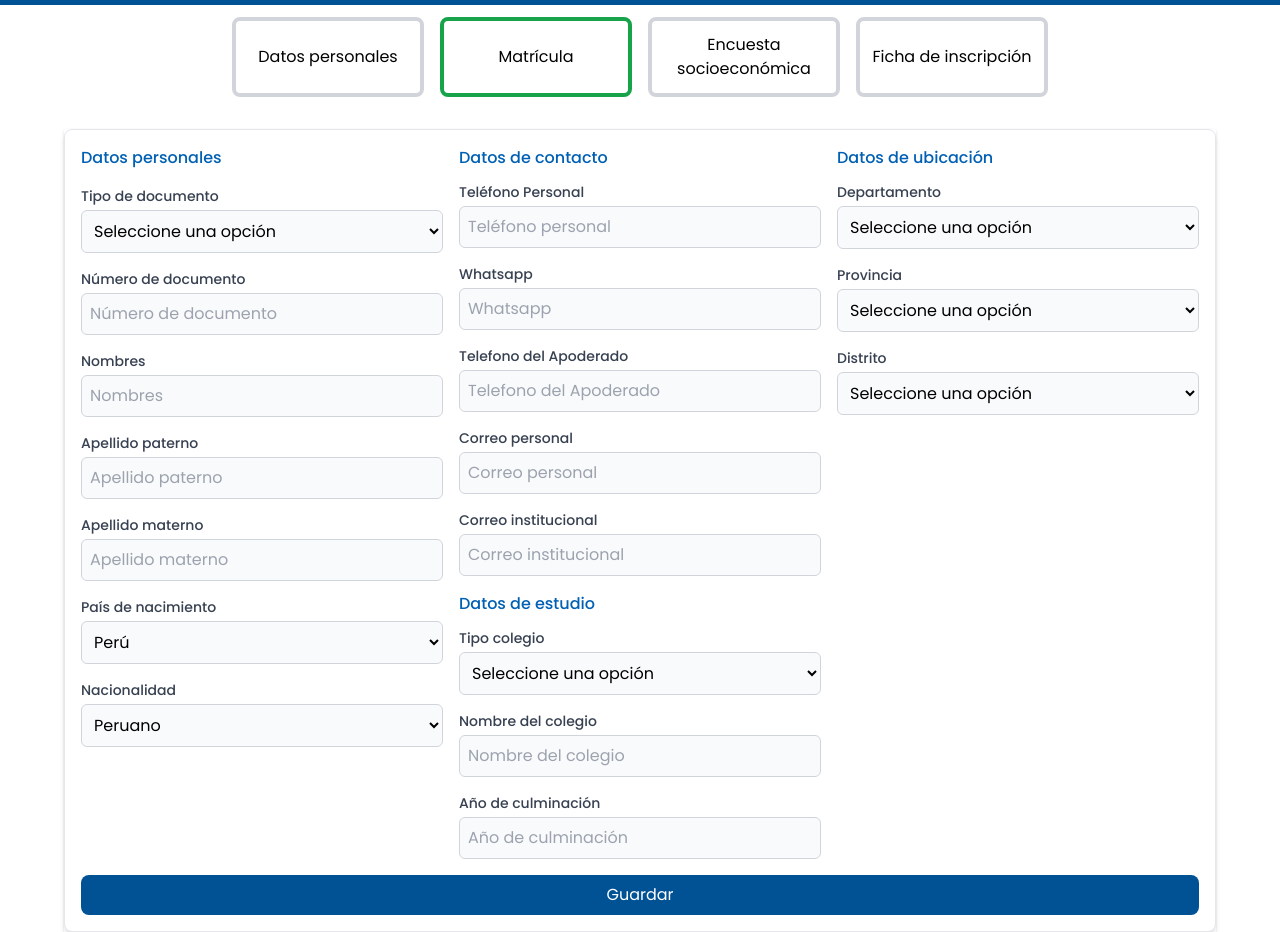
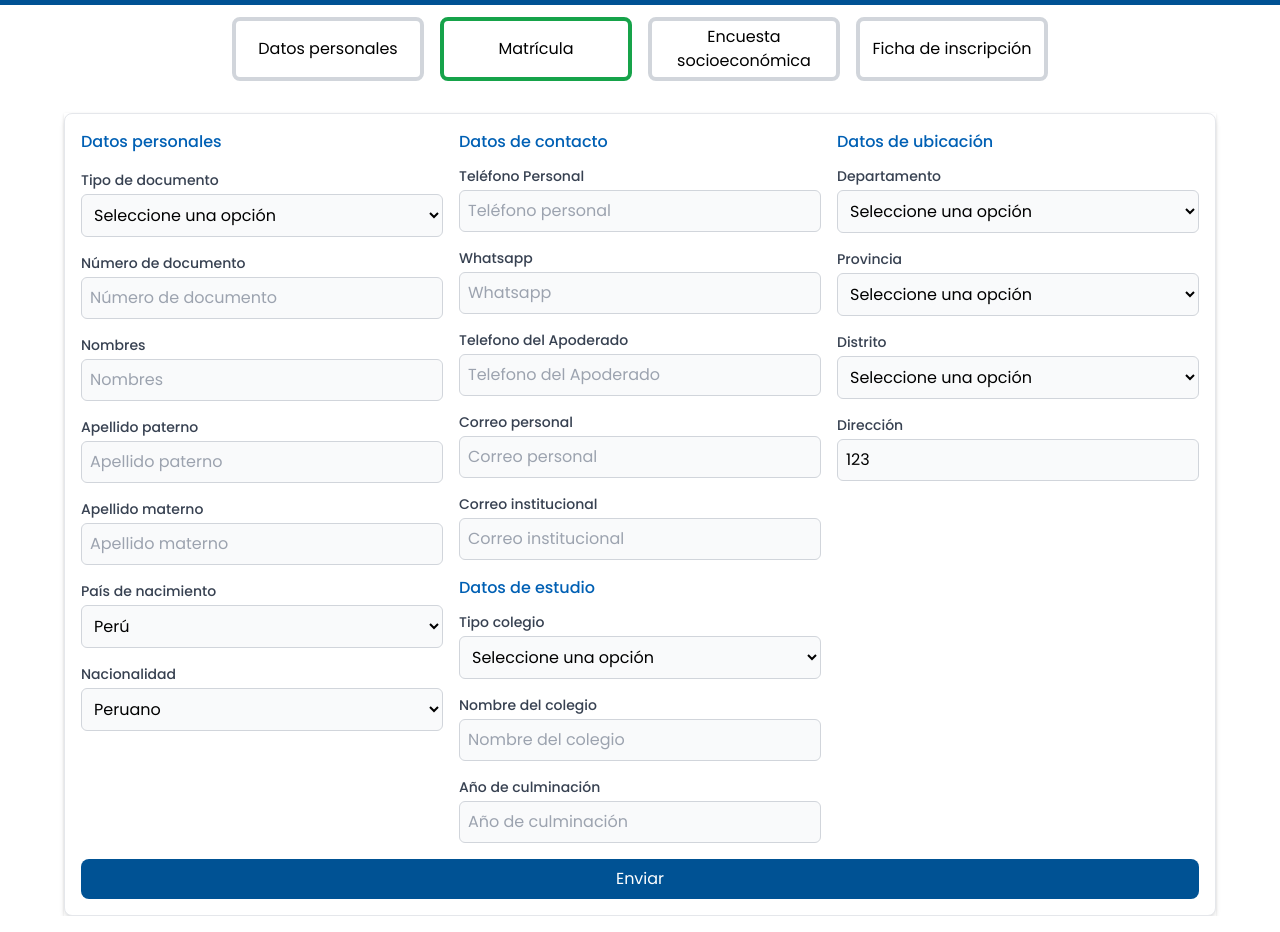
Before and after one commit to angelyrg/web-cepreunh, an Astro site: page /inscripcion/datos-personales in a window 1280 px wide. Shown: the part 146-1078 px from the top of the page. Built offline with nearby package versions, Linux system fonts and the light colour scheme; Astro itself is replaced by a stand-in of ours; what @midudev/tailwind-animations would draw is missing.

Commit message:
front features

```diff
--- a/src/components/react/InputLabel.jsx
+++ b/src/components/react/InputLabel.jsx
@@ -1,27 +1,12 @@
 import React from 'react'
 import { Field, ErrorMessage } from 'formik'
 
-const InputLabel = ({ label, name, type = 'text', placeholder, options, onChange, ...props }) => {
+const InputLabel = ({ label, name, type = 'text', placeholder, ...props }) => {
   return (
     <div className="mb-4">
       <label htmlFor={name} className="block text-sm font-medium text-gray-700">
         {label}
       </label>
-      {options ? (
-        <Field
-          as="select"
-          name={name}
-          onChange={onChange}
-          {...props}
-          className="mt-1 w-full rounded-md border border-gray-300 bg-gray-50 p-2 focus:outline-none focus:ring-2 focus:ring-blue-500">
-          <option value="" label="Seleccione una opción" />
-          {options.map((option) => (
-            <option key={option.value} value={option.value}>
-              {option.label}
-            </option>
-          ))}
-        </Field>
-      ) : (
       <Field
         type={type}
         name={name}
@@ -29,7 +14,6 @@ const InputLabel = ({ label, name, type = 'text', placeholder, options, onChange
         placeholder={placeholder}
         {...props}
       />
-      )}
       <ErrorMessage component="span" name={name} className="text-sm text-red-500" />
     </div>
   )
--- /dev/null
+++ b/src/components/react/SelectLabel.jsx
@@ -0,0 +1,31 @@
+import React from 'react'
+import { Field, ErrorMessage } from 'formik'
+
+const SelectLabel = ({ label, name, options, onChange }) => {
+  return (
+    <div className="mb-4">
+      <label htmlFor={name} className="block text-sm font-medium text-gray-700">
+        {label}
+      </label>
+      <Field
+        as="select"
+        name={name}
+        className="mt-1 w-full rounded-md border border-gray-300 bg-gray-50 p-2 focus:outline-none focus:ring-2 focus:ring-blue-500"
+        onChange={onChange}>
+        <option value="" label="Seleccione una opción" />
+        {options.map((option) => (
+          <option
+            key={option.id ? option.id : option.value}
+            value={option.value}
+            data-label={option.label}
+            data-id={option.id ? option.id : option.value}>
+            {option.label}
+          </option>
+        ))}
+      </Field>
+      <ErrorMessage component="span" name={name} className="text-sm text-red-500" />
+    </div>
+  )
+}
+
+export default SelectLabel
--- a/src/components/react/inscripcion/DatosPersonalesForm.jsx
+++ b/src/components/react/inscripcion/DatosPersonalesForm.jsx
@@ -2,6 +2,7 @@ import React, { useState, useEffect } from 'react'
 import { Formik, Form, Field, ErrorMessage } from 'formik'
 import * as Yup from 'yup'
 import InputLabel from '../InputLabel'
+import SelectLabel from '../SelectLabel'
 import Button from '../Button'
 
 import paises from '../../../../data/paises.json'
@@ -10,7 +11,7 @@ import provincias from '../../../../data/ubigeo/provincias.json'
 import distritos from '../../../../data/ubigeo/distritos.json'
 
 const validationSchema = Yup.object().shape({
-  id: Yup.string().required('El ID es requerido'),
+  // id: Yup.string().required('El ID es requerido'),
   tipo_documento: Yup.string().required('El tipo de documento es requerido'),
   nro_documento: Yup.string()
     .required('El número de documento es requerido')
@@ -31,8 +32,8 @@ const validationSchema = Yup.object().shape({
     .max(15, 'El teléfono no puede exceder los 15 dígitos'),
   whatsapp: Yup.string()
     .matches(/^[0-9]+$/, 'El WhatsApp debe ser solo números')
-    .min(7, 'El WhatsApp debe tener al menos 7 dígitos')
-    .max(15, 'El WhatsApp no puede exceder los 15 dígitos'),
+    .min(9, 'El WhatsApp debe tener al menos 9 dígitos')
+    .max(9, 'El WhatsApp no puede exceder los 9 dígitos'),
   telefono_apoderado: Yup.string()
     .matches(/^[0-9]*$/, 'El teléfono del apoderado debe ser solo números')
     .max(15, 'El teléfono del apoderado no puede exceder los 15 dígitos'),
@@ -49,20 +50,20 @@ const validationSchema = Yup.object().shape({
   departamento: Yup.string().required('El departamento es requerido'),
   provincia: Yup.string().required('La provincia es requerida'),
   distrito: Yup.string().required('El distrito es requerido'),
-  direccion: Yup.string().required('La dirección es requerida'),
-  estado: Yup.string().oneOf(['activo', 'inactivo'], 'El estado debe ser "activo" o "inactivo"')
+  direccion: Yup.string().required('La dirección es requerida')
+  // estado: Yup.string().oneOf(['activo', 'inactivo'], 'El estado debe ser "activo" o "inactivo"')
 })
 
 const DatosPersonalesForm = () => {
   const initialValues = {
-    id: '',
+    id: '1', //TODO: obtener del API
     tipo_documento: '',
     nro_documento: '',
     nombres: '',
     apellido_paterno: '',
     apellido_materno: '',
-    pais_nacimiento: 'PE',
-    nacionalidad: 'PE',
+    pais_nacimiento: 'Perú',
+    nacionalidad: 'Peruano',
     telefono_personal: '',
     whatsapp: '',
     telefono_apoderado: '',
@@ -74,18 +75,9 @@ const DatosPersonalesForm = () => {
     departamento: '',
     provincia: '',
     distrito: '',
-    direccion: '',
-    estado: ''
+    direccion: '123',
+    estado: 'activo'
   }
-
-  const opcionesPaises = paises.map((pais) => ({
-    value: pais.code,
-    label: pais.es_name
-  }))
-  const opcionesNacionalidad = paises.map((pais) => ({
-    value: pais.code,
-    label: pais.nationality
-  }))
 
   const [selectedDepartamento, setSelectedDepartamento] = useState('')
   const [selectedProvincia, setSelectedProvincia] = useState('')
@@ -98,9 +90,16 @@ const DatosPersonalesForm = () => {
       const provinciasFiltradas = provincias.filter(
         (provincia) => provincia.department_id === selectedDepartamento
       )
-      setFilteredProvincias(provinciasFiltradas)
-      setSelectedProvincia('') // Resetear provincia seleccionada
-      setFilteredDistritos([]) // Resetear distritos al cambiar departamento
+
+      setFilteredProvincias(
+        provinciasFiltradas.map((item) => ({
+          id: item.id,
+          value: item.name,
+          label: item.name
+        }))
+      )
+      setSelectedProvincia('')
+      setFilteredDistritos([])
     } else {
       setFilteredProvincias([])
       setFilteredDistritos([])
@@ -113,7 +112,13 @@ const DatosPersonalesForm = () => {
       const distritosFiltrados = distritos.filter(
         (distrito) => distrito.province_id === selectedProvincia
       )
-      setFilteredDistritos(distritosFiltrados)
+      setFilteredDistritos(
+        distritosFiltrados.map((item) => ({
+          id: item.id,
+          value: item.name,
+          label: item.name
+        }))
+      )
     } else {
       setFilteredDistritos([])
     }
@@ -128,18 +133,21 @@ const DatosPersonalesForm = () => {
       initialValues={initialValues}
       validationSchema={validationSchema}
       onSubmit={handleSubmit}>
-      {({ isSubmitting }) => (
-        <Form className="mx-auto rounded-lg border bg-white p-4 shadow-md">
+      {({ isSubmitting, setFieldValue }) => (
+        <Form className="mx-auto text-wrap rounded-lg border bg-white p-4 shadow-md">
           <div className="grid grid-cols-1 gap-4 md:grid-cols-2 lg:grid-cols-3">
             <div>
               <h2 className="w-100 mb-4 font-medium text-primary-700">Datos personales</h2>
-              <InputLabel
+              <SelectLabel
                 label="Tipo de documento"
                 name="tipo_documento"
                 options={[
                   { value: '1', label: 'DNI' },
                   { value: '2', label: 'Carnet de extranjería' }
                 ]}
+                onChange={(e) => {
+                  setFieldValue('tipo_documento', e.target.value)
+                }}
               />
               <InputLabel
                 label="Número de documento"
@@ -157,12 +165,32 @@ const DatosPersonalesForm = () => {
                 name="apellido_materno"
                 placeholder="Apellido materno"
               />
-              <InputLabel
+              <SelectLabel
                 label="País de nacimiento"
                 name="pais_nacimiento"
-                options={opcionesPaises}
+                options={paises.map((pais) => ({
+                  id: pais.code,
+                  value: pais.es_name,
+                  label: pais.es_name
+                }))}
+                onChange={(e) => {
+                  const selectedOption = e.target.options[e.target.selectedIndex]
+                  const dataLabel = selectedOption.getAttribute('data-label')
+                  setFieldValue('pais_nacimiento', dataLabel)
+                }}
               />
-              <InputLabel label="Nacionalidad" name="nacionalidad" options={opcionesNacionalidad} />
+              <SelectLabel
+                label="Nacionalidad"
+                name="nacionalidad"
+                options={paises.map((pais) => ({
+                  id: pais.code,
+                  value: pais.nationality,
+                  label: pais.nationality
+                }))}
+                onChange={(e) => {
+                  setFieldValue('nacionalidad', e.target.value)
+                }}
+              />
             </div>
             <div>
               <h2 className="w-100 mb-3 font-medium text-primary-700">Datos de contacto</h2>
@@ -193,13 +221,16 @@ const DatosPersonalesForm = () => {
               />
 
               <h2 className="w-100 mb-3 font-medium text-primary-700">Datos de estudio</h2>
-              <InputLabel
+              <SelectLabel
                 label="Tipo colegio"
                 name="tipo_colegio"
                 options={[
                   { value: '1', label: 'Público' },
                   { value: '2', label: 'Privado' }
                 ]}
+                onChange={(e) => {
+                  setFieldValue('tipo_colegio', e.target.value)
+                }}
               />
               <InputLabel
                 label="Nombre del colegio"
@@ -216,35 +247,50 @@ const DatosPersonalesForm = () => {
             </div>
             <div>
               <h2 className="w-100 mb-3 font-medium text-primary-700">Datos de ubicación</h2>
-              <InputLabel
+
+              <SelectLabel
                 label="Departamento"
                 name="departamento"
-                options={departamentos.map((dept) => ({ value: dept.id, label: dept.name }))}
+                options={departamentos.map((item) => ({
+                  id: item.id,
+                  value: item.name,
+                  label: item.name
+                }))}
                 onChange={(e) => {
-                  setSelectedDepartamento(e.target.value)
-                  // También se puede establecer el valor en Formik
-                  // setFieldValue('departamento', e.target.value)
+                  const selectedOption = e.target.options[e.target.selectedIndex]
+                  const dataID = selectedOption.getAttribute('data-id')
+                  setSelectedDepartamento(dataID)
+                  setFieldValue('departamento', e.target.value)
+                  setFieldValue('provincia', '')
+                  setFieldValue('distrito', '')
                 }}
               />
-              <InputLabel
+              <SelectLabel
                 label="Provincia"
                 name="provincia"
-                options={filteredProvincias.map((prov) => ({ value: prov.id, label: prov.name }))}
+                options={filteredProvincias}
                 onChange={(e) => {
-                  setSelectedProvincia(e.target.value)
-                  // setFieldValue("provincia", e.target.value);
+                  const selectedOption = e.target.options[e.target.selectedIndex]
+                  const dataID = selectedOption.getAttribute('data-id')
+                  setSelectedProvincia(dataID)
+                  setFieldValue('provincia', e.target.value)
+                  setFieldValue('distrito', '')
                 }}
               />
-              <InputLabel
+              <SelectLabel
                 label="Distrito"
                 name="distrito"
-                options={filteredDistritos.map((dist) => ({ value: dist.id, label: dist.name }))}
-                // No se necesita onChange aquí si solo se lee el valor
+                options={filteredDistritos}
+                onChange={(e) => {
+                  setFieldValue('distrito', e.target.value)
+                }}
               />
+
+              <InputLabel label="Dirección" name="direccion" placeholder="Dirección" />
             </div>
           </div>
 
-          <Button value="Guardar" type="submit" disabled={isSubmitting} />
+          <Button value="Enviar" type="submit" disabled={isSubmitting} />
         </Form>
       )}
     </Formik>
--- a/src/sections/inscripcion/Pasos.astro
+++ b/src/sections/inscripcion/Pasos.astro
@@ -7,7 +7,7 @@ const { pasos, activo } = Astro.props
     {
       pasos.map((paso, index) => (
         <div
-          class={`flex w-48 items-center justify-center rounded-lg border-4 p-3 text-center ${activo === index ? 'border-green-600' : 'border-gray-300'}`}>
+          class={`flex w-48 items-center justify-center rounded-lg border-4 p-1 text-center ${activo === index ? 'border-green-600' : 'border-gray-300'}`}>
           {paso}
         </div>
       ))
```
Also changed, not shown: src/components/react/inscripcion/ValidationForm.jsx (+10 -31 lines), src/pages/inscripcion/index.astro (+10 -9 lines). Lines whose indentation alone changed are shown as unchanged.
